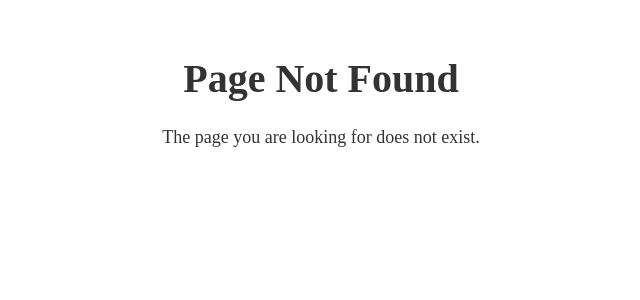
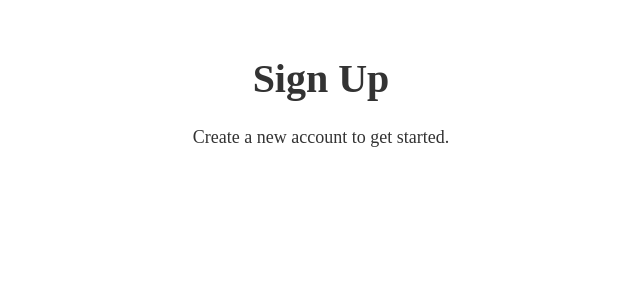
Before and after one commit to rakibhosain2302/learn-next-js, a Next.js app: page /singup in a window 1280 px wide. Before the commit this address had no page. Shown: the top 300 px of the page, without its empty margins (319-959 px from the left). Built offline with nearby package versions, Linux system fonts and the light colour scheme.

Commit message:
Next JS layout and nested layout

```diff
--- /dev/null
+++ b/src/app/(auth)/singup/page.jsx
@@ -0,0 +1,14 @@
+import React from 'react'
+
+const page = () => {
+  return (
+    <div className='page-container'>
+      <h1 className='page-header'>Sign Up</h1>
+      <p className='content'>
+        Create a new account to get started.
+      </p>
+    </div>
+  )
+}
+
+export default page
```
Also changed, not shown: src/app/dynamicroute/userlist/layout.jsx (added, +15 -0 lines), src/app/(auth)/registration/page.jsx (renamed from src/app/registration/page.jsx).
